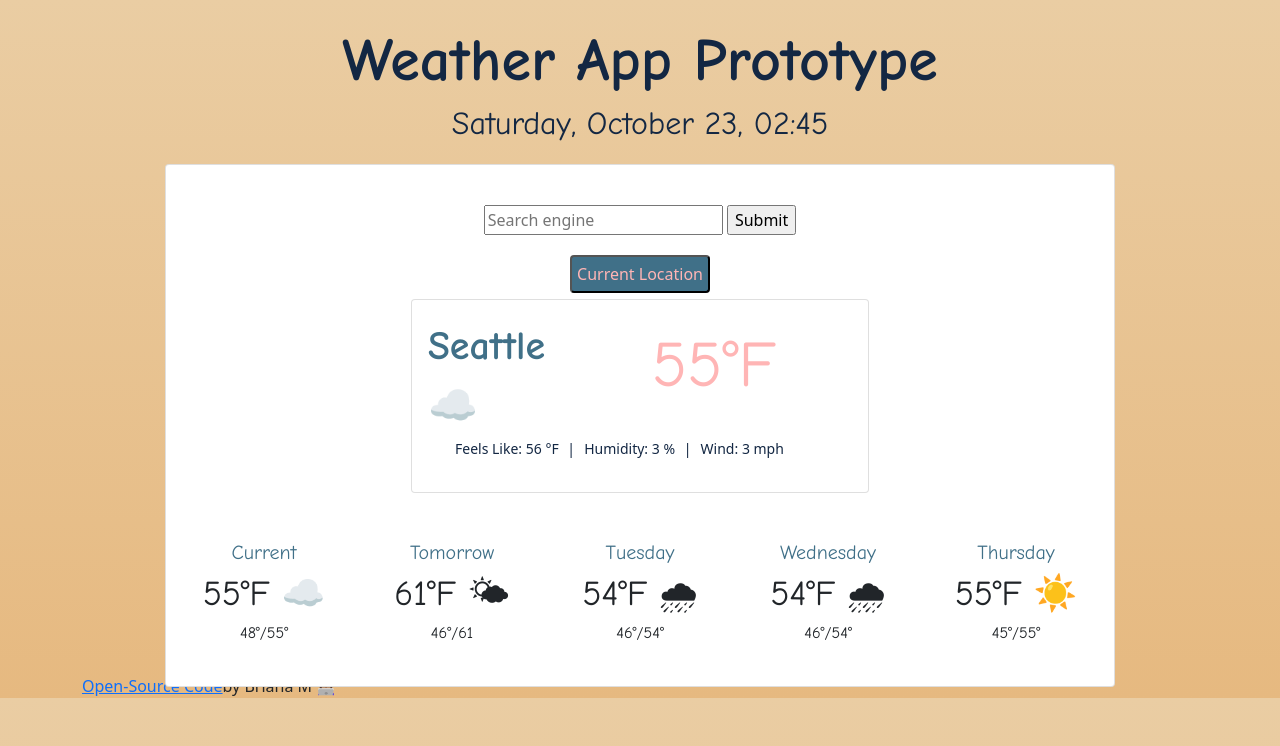
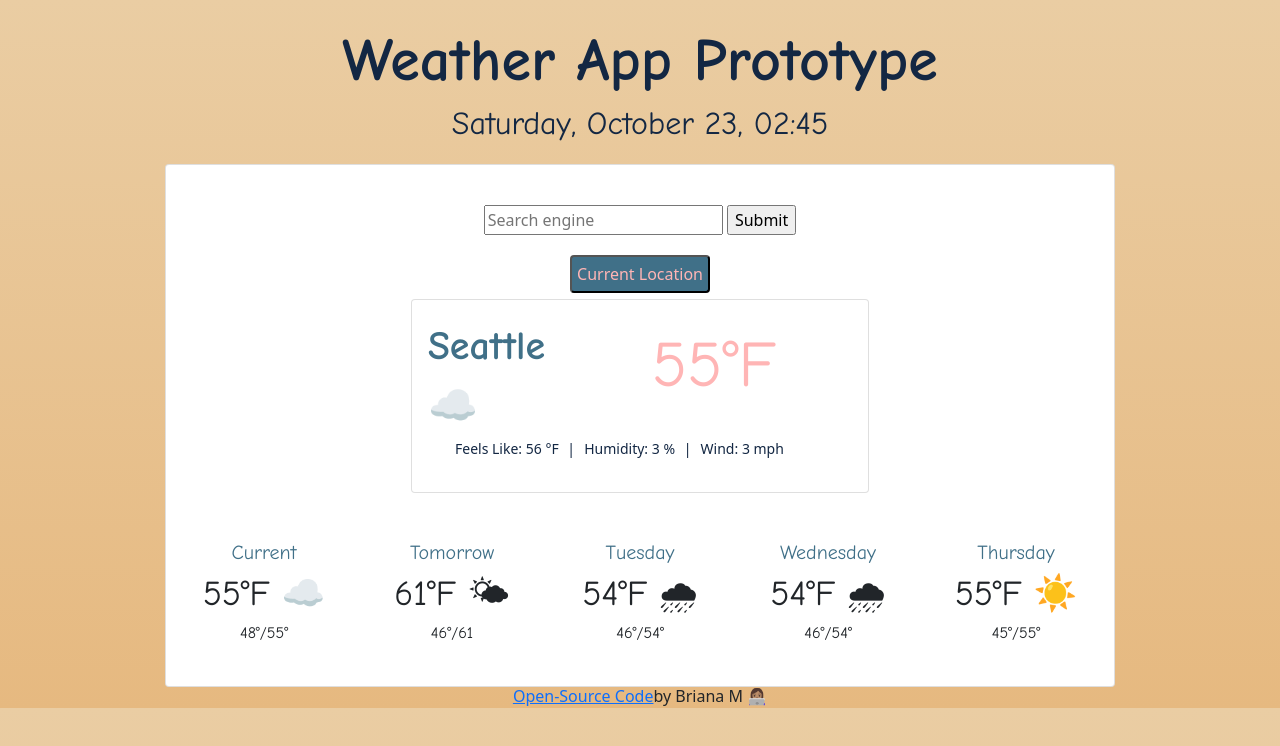
Before and after one commit to Briana-M/Weather-App-Prototype, a plain HTML site: page index.html in a window 1280 px wide. Drawn offline with nearby package versions, Linux system fonts and the light colour scheme.

Commit message:
Included footer and link to source code

```diff
--- a/index.html
+++ b/index.html
@@ -89,7 +89,9 @@
         </div>
       </div>
       <footer>
-        <a href="https://github.com/BriCodes18/Weather-App-Prototype"
+        <a
+          href="https://github.com/BriCodes18/Weather-App-Prototype"
+          target="_blank"
           >Open-Source Code</a
         >by Briana M 👩🏽‍💻
       </footer>
--- a/src/style.css
+++ b/src/style.css
@@ -35,6 +35,11 @@ button {
 button:hover {
   background: #ffb5b5;
   color: #407088;
+}
+
+footer {
+  margin-top: 10px;
+  text-align: center;
 }
 
 #current-city {
```
